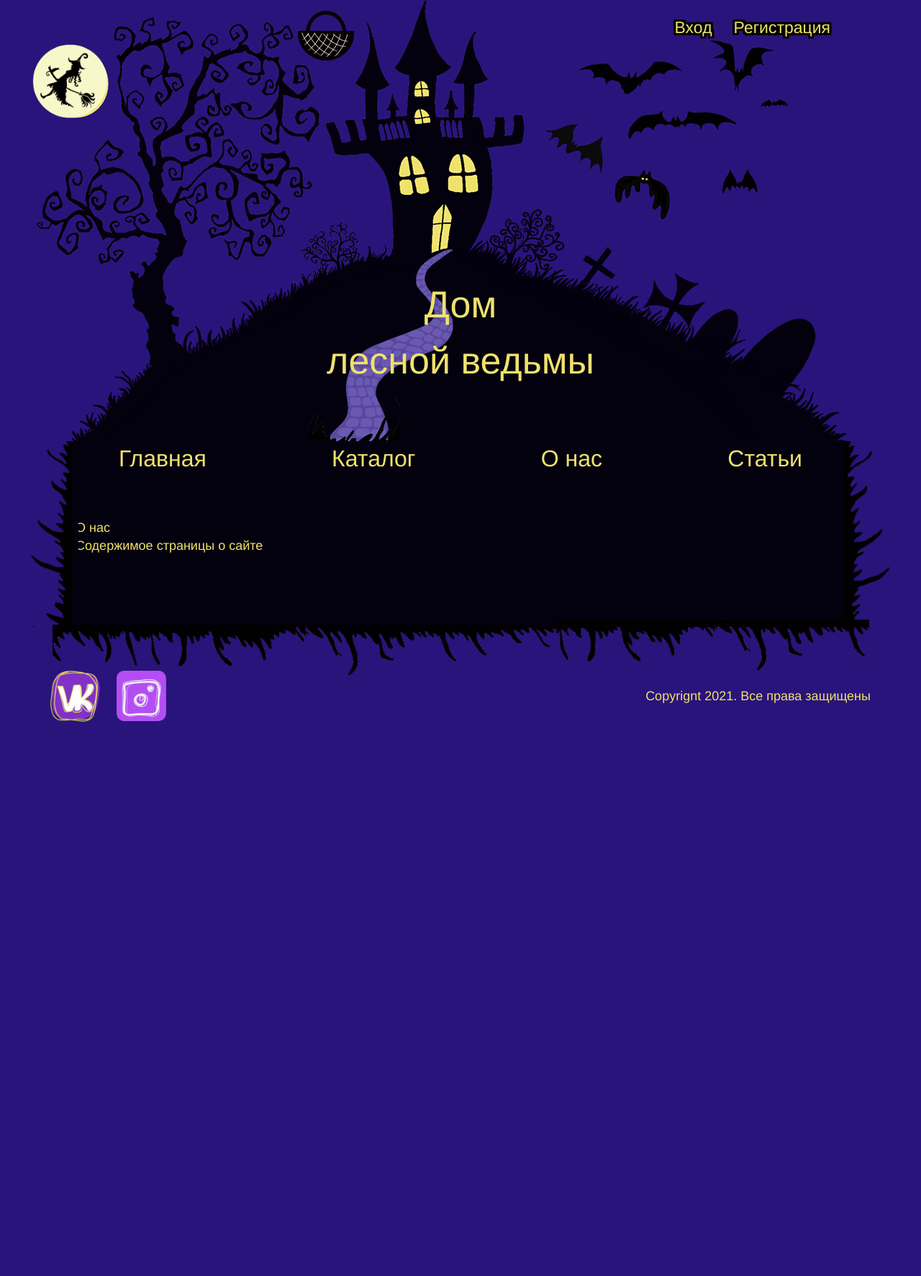
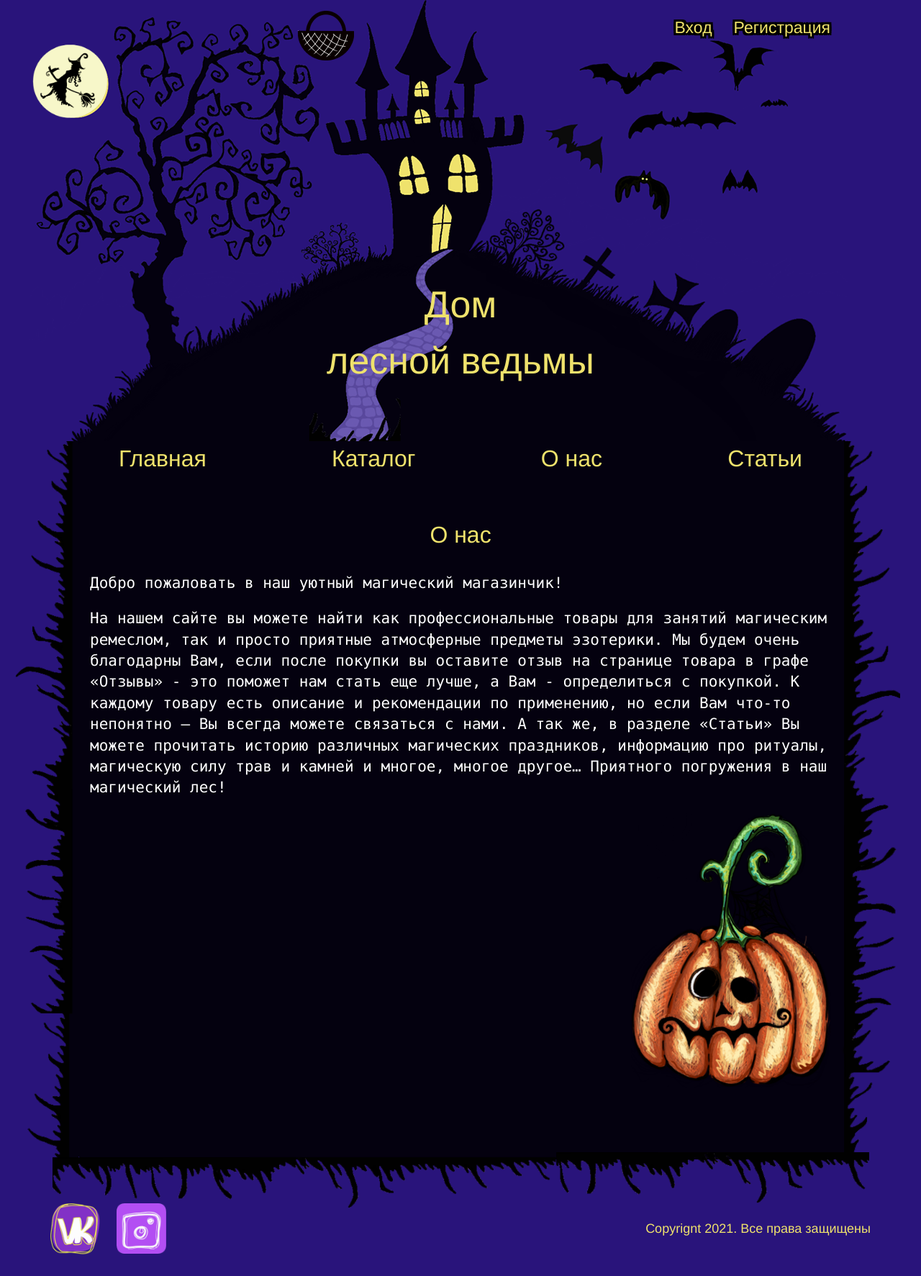
Before and after one commit to Mogrima/HouseOfWitch, a Django app: page /about/ in a window 1280 px wide. Shown: the whole page at 72% size. Before the commit the page ends 1003 px from the top, so only its background shows below. Run offline with Django 3.2, Linux system fonts and the light colour scheme; some web fonts are replaced.

Commit message:
добавлен контент и стилизована страница о нас

```diff
--- a/scss/common/main.scss
+++ b/scss/common/main.scss
@@ -116,10 +116,31 @@ input[type="checkbox"].visually-hidden {
   margin-top: -4px;
 }
 
+.wrapper-text {
+  padding: 0 20px;
+  padding-top: 30px;
+}
+
 .section-header {
   font-size: $titleSizeLG;
   color: $default-color;
   text-align: center;
+}
+
+.text {
+  margin-bottom: 20px;
+  // padding: 0 20px;
+  font-size: 21px;
+  font-family: 'Consolas', Arial, Helvetica, sans-serif;
+  color: $light-text-color;
+}
+
+.about-pumpkin {
+  display: flex;
+
+  img {
+    margin-left: auto;
+  }
 }
 
 @media(min-width: $lgwidth) {
--- a/shop/templates/shop/about.html
+++ b/shop/templates/shop/about.html
@@ -1,6 +1,18 @@
 {% extends 'shop/base.html' %}
+{% load static %}
 
 {% block content %}
-<h1>{{ title }}</h1>
-<p>Содержимое страницы о сайте</p>
+<h1 class="section-header">{{ title }}</h1>
+<div class="wrapper-text">
+    <p class="text">Добро пожаловать в наш уютный магический магазинчик!</p>
+    <p class="text">На нашем сайте вы можете найти как профессиональные товары для занятий магическим ремеслом,
+        так и просто приятные атмосферные предметы эзотерики. Мы будем очень благодарны Вам,
+        если после покупки вы оставите отзыв на странице товара в графе «Отзывы» - это поможет
+        нам стать еще лучше, а Вам - определиться с покупкой. К каждому товару есть описание и
+        рекомендации по применению, но если Вам что-то непонятно – Вы всегда можете связаться с нами.
+        А так же, в разделе «Статьи» Вы можете прочитать историю различных магических праздников,
+        информацию про ритуалы, магическую силу трав и камней и многое, многое другое…
+        Приятного погружения в наш магический лес!</p>
+    <div class="about-pumpkin"><img src="{% static 'shop/img/pumpkin.png' %}" width="278" height="380" alt="Логотип магазина Дом Лесной Ведьмы"></div>
+</div>
 {% endblock %}
```
Also changed, not shown: shop/static/shop/css/style.css, shop/static/shop/img/pumpkin.png (added).
